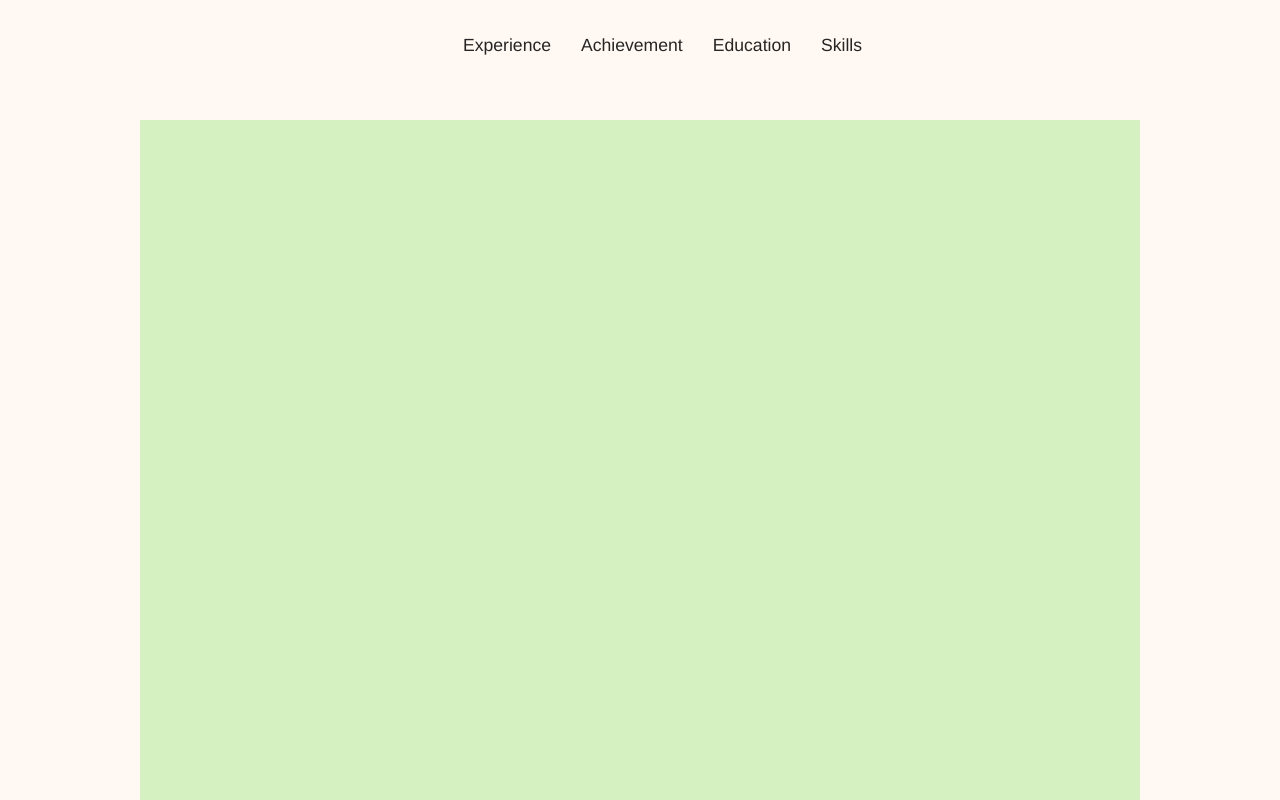
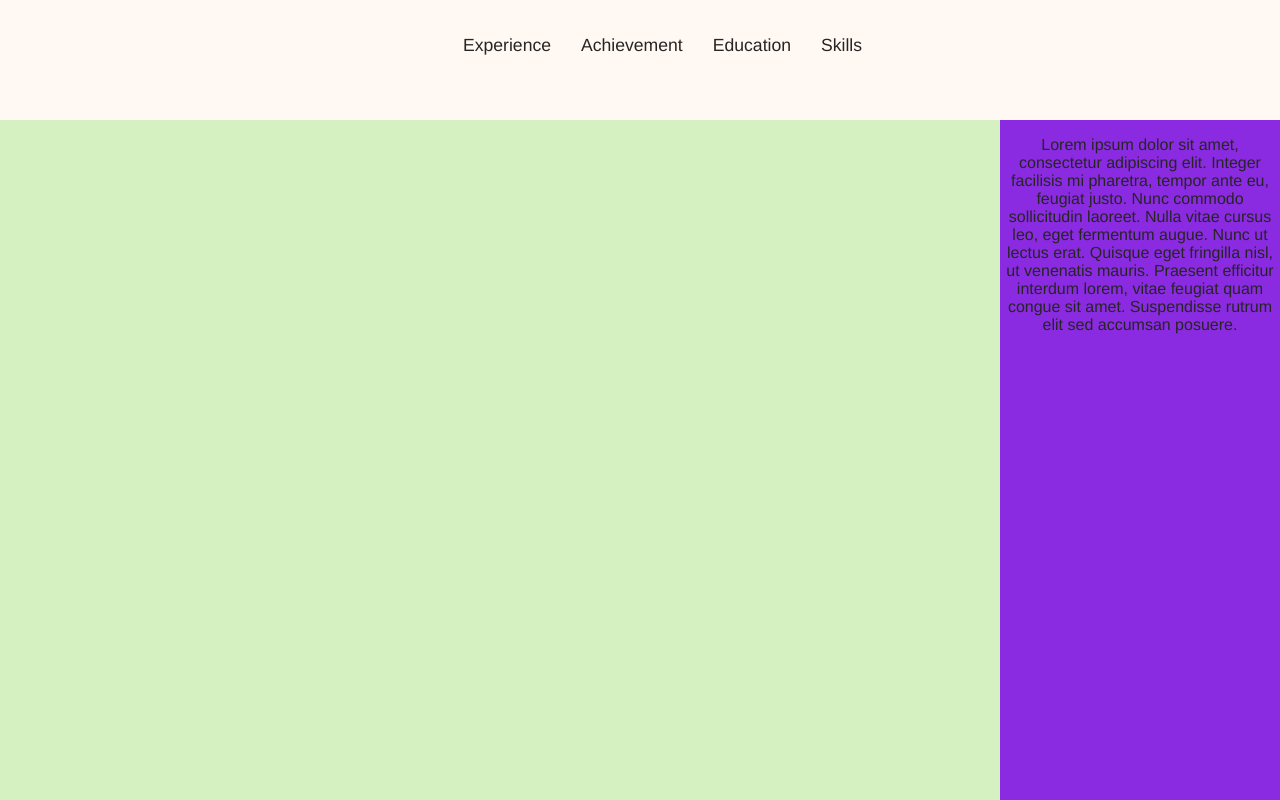
Before and after one commit to shaniashn/shaniashn.github.io, a Vue app: page / in a window 1280 px wide. Shown: the part 1620-2420 px from the top of the page. Built offline with nearby package versions, Linux system fonts and the light colour scheme.

Commit message:
Update AboutPage.vue

```diff
--- a/src/components/AboutPage.vue
+++ b/src/components/AboutPage.vue
@@ -8,6 +8,9 @@
     <div class="about-view">
       <div class="about-img">
         <img src="../assets/pic.svg" alt="sha nia">
+      </div>
+      <div class="about-desc">
+        <p class="description">Lorem ipsum dolor sit amet, consectetur adipiscing elit. Integer facilisis mi pharetra, tempor ante eu, feugiat justo. Nunc commodo sollicitudin laoreet. Nulla vitae cursus leo, eget fermentum augue. Nunc ut lectus erat. Quisque eget fringilla nisl, ut venenatis mauris. Praesent efficitur interdum lorem, vitae feugiat quam congue sit amet. Suspendisse rutrum elit sed accumsan posuere.</p>
       </div>
     </div>
   </section>
@@ -59,4 +62,10 @@ export default {
   background-color: var(--pink-color);
   cursor: default;
 }
+
+.about-view {
+  background-color: blueviolet;
+  display: flex;
+  justify-content: space-around;
+}
 </style>
```
